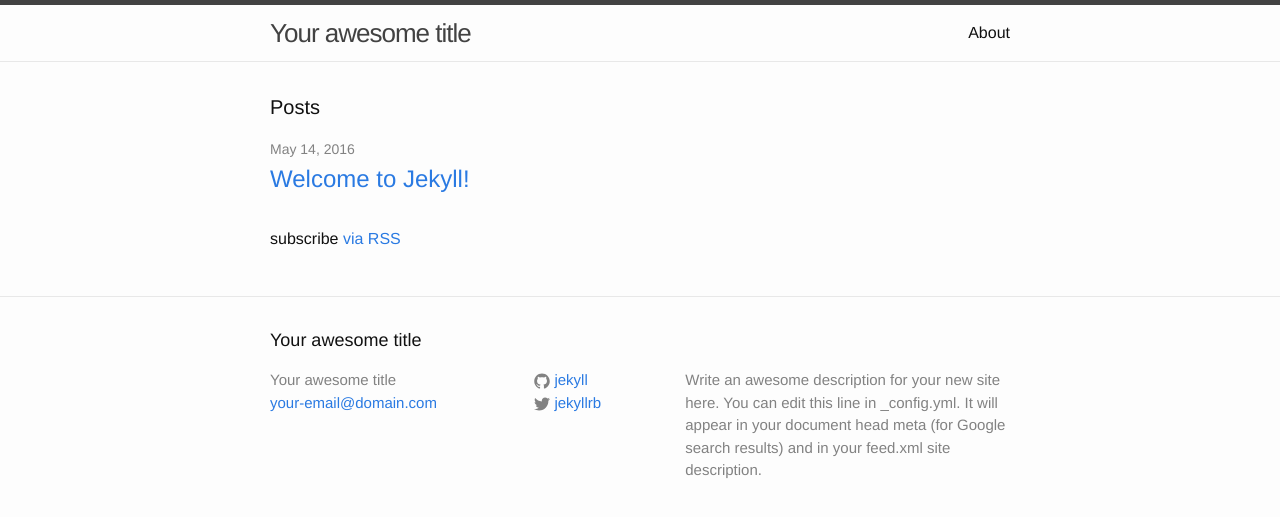
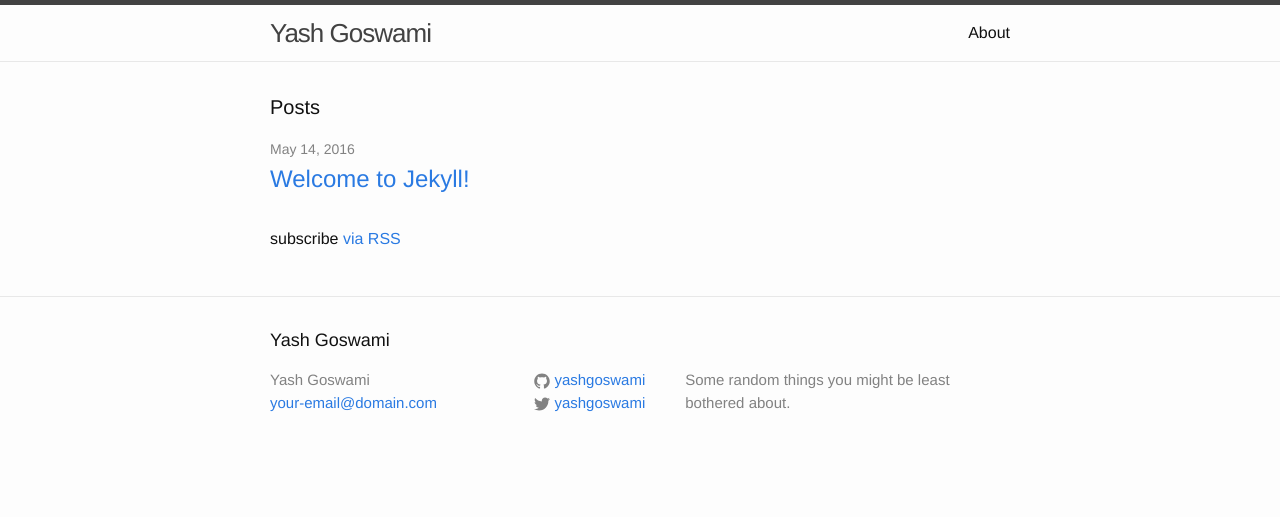
Before and after one commit to yashgoswami/yashgoswami.github.io, a Jekyll site: the page built from index.html, in a window 1280 px wide. Shown: the top 517 px of the page. Built offline with Jekyll 4.4.1, drawn with Linux system fonts in a browser that asks for light colours.

Commit message:
Updated config

```diff
--- a/_config.yml
+++ b/_config.yml
@@ -6,16 +6,14 @@
 # 'jekyll serve'. If you change this file, please restart the server process.
 
 # Site settings
-title: Your awesome title
+title: Yash Goswami
 email: your-email@domain.com
 description: > # this means to ignore newlines until "baseurl:"
-  Write an awesome description for your new site here. You can edit this
-  line in _config.yml. It will appear in your document head meta (for
-  Google search results) and in your feed.xml site description.
+  Some random things you might be least bothered about.
 baseurl: "" # the subpath of your site, e.g. /blog
 url: "http://yourdomain.com" # the base hostname & protocol for your site
-twitter_username: jekyllrb
-github_username:  jekyll
+twitter_username: yashgoswami
+github_username:  yashgoswami
 
 # Build settings
 markdown: kramdown
```
